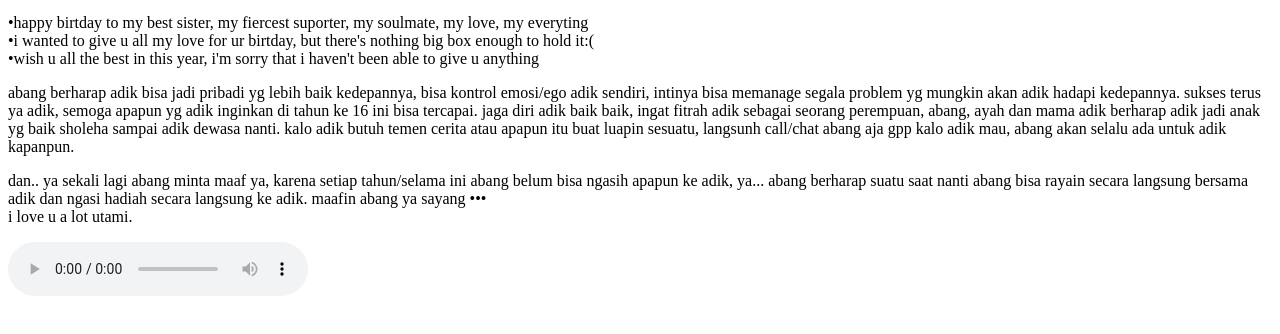
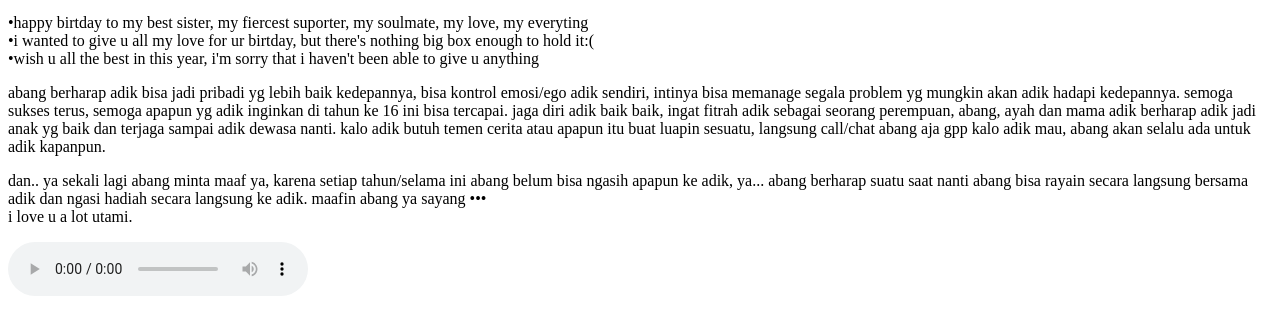
Before and after one commit to vitonnovee/for_u_Tm-s, a plain HTML site: page index.html in a window 1280 px wide. Shown: the part 402-736 px from the top of the page. Drawn offline with Linux system fonts and the light colour scheme.

Commit message:
Update index.html

```diff
--- a/index.html
+++ b/index.html
@@ -5,7 +5,7 @@
 <img src="IMG-20250628-WA0003.jpg">
 <p><strong>HAPPY BIRTDAY MY LOVE (Tm's)</strong></p>
 <p>•happy birtday to my best sister, my fiercest suporter, my soulmate, my love, my everyting<br>•i wanted to give u all my love for ur birtday, but there's nothing big box enough to hold it:(<br>•wish u all the best in this year, i'm sorry that i haven't been able to give u anything</p>
-<p>abang berharap adik bisa jadi pribadi yg lebih baik kedepannya, bisa kontrol emosi/ego adik sendiri, intinya bisa memanage segala problem yg mungkin akan adik hadapi kedepannya. sukses terus ya adik, semoga apapun yg adik inginkan di tahun ke 16 ini bisa tercapai. jaga diri adik baik baik, ingat fitrah adik sebagai seorang perempuan, abang, ayah dan mama adik berharap adik jadi anak yg baik sholeha sampai adik dewasa nanti. kalo adik butuh temen cerita atau apapun itu buat luapin sesuatu, langsunh call/chat abang aja gpp kalo adik mau, abang akan selalu ada untuk adik kapanpun.</p>
+<p>abang berharap adik bisa jadi pribadi yg lebih baik kedepannya, bisa kontrol emosi/ego adik sendiri, intinya bisa memanage segala problem yg mungkin akan adik hadapi kedepannya. semoga sukses terus, semoga apapun yg adik inginkan di tahun ke 16 ini bisa tercapai. jaga diri adik baik baik, ingat fitrah adik sebagai seorang perempuan, abang, ayah dan mama adik berharap adik jadi anak yg baik dan terjaga sampai adik dewasa nanti. kalo adik butuh temen cerita atau apapun itu buat luapin sesuatu, langsung call/chat abang aja gpp kalo adik mau, abang akan selalu ada untuk adik kapanpun.</p>
 <p>dan.. ya sekali lagi abang minta maaf ya, karena setiap tahun/selama ini abang belum bisa ngasih apapun ke adik, ya... abang berharap suatu saat nanti abang bisa rayain secara langsung bersama adik dan ngasi hadiah secara langsung ke adik. maafin abang ya sayang •••<br>i love u a lot utami. </p>
 <body>
   <!-- <audio src="jason.mp3" controls></audio> -->
```
